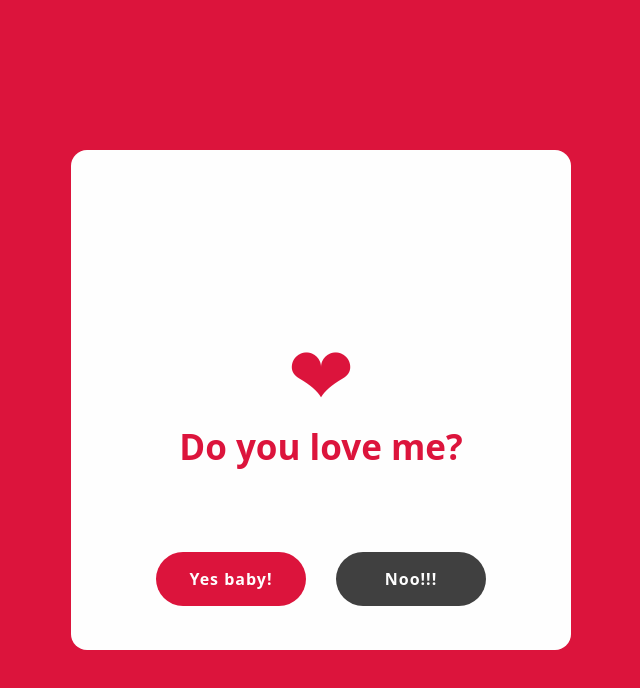
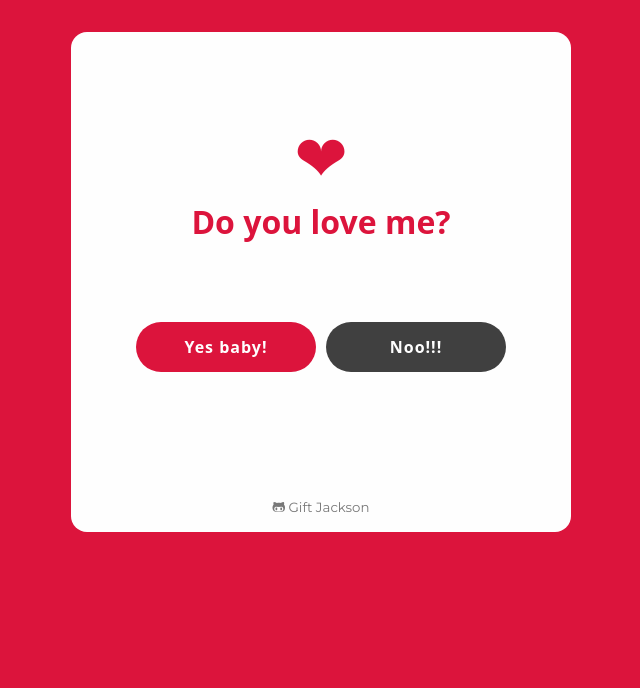
Before and after one commit to Gift-Jackson/doyouloveme, a plain HTML site: page index.html in a window 1280 px wide. Shown: the whole page, without its empty margins (319-959 px from the left). Drawn offline with Linux system fonts and the light colour scheme; a web font is replaced by a local one.

Commit message:
Add files via upload

```diff
--- a/index.html
+++ b/index.html
@@ -20,107 +20,116 @@
         padding: 0;
         outline: 0;
         box-sizing: border-box;
-        color: crimson;
+        text-decoration: none;
       }
 
-      body.love * {
-        color: #fefefe;
+      :root{
+        --primary-color:crimson;
+        --secondary:#fefefe;
+        --text-color:#404040;
+        --white:#fefefe;
+        --text-alt:crimson;
+        --font-1:"Rubik Doodle Shadow", system-ui;
+        --font-2:"Montserrat", sans-serif;
+      }
+      .love{
+        --primary-color:crimson;
+        --secondary:crimson;
+        --text-color:#fefefe;
+        --text-alt:#fefefe;
       }
 
-      body {
+      body{
+        background-color: var(--primary-color);
+      }
+      .wrapper{
+        width: 500px;
+        height: 500px;
+        margin: 2rem auto;
+        background-color: var(--secondary);
+        padding: 1rem;
+        text-align: center;
+        border-radius: 1rem;
+        position: relative;
         display: flex;
         justify-content: center;
         align-items: center;
-        height: 100vh;
-        background-color: crimson;
+        flex-direction: column;
       }
-
-      body.love .wrapper {
-        background-color: crimson;
+      .watermark{
+        font-family: var(--font-2);
+        color: var(--text-color);
+        opacity: 0.7;
+        position: absolute;
+        bottom: 1rem;
+        left: 50%;
+        transform: translateX(-50%);
       }
-
-      .wrapper {
-        width: 500px;
-        height: 500px;
-        text-align: center;
-        background-color: #fefefe;
-        display: flex;
-        justify-content: space-around;
-        align-items: center;
-        flex-direction: column;
-        border-radius: 1rem;
-        padding: 1rem;
+      .top{
+        transform: translateY(-80%);
+        font-family: var(--font-1);
+        color: var(--text-alt);
       }
-      .text {
-        font-size: 35px;
-        font-family: "Rubik Doodle Shadow", system-ui;
+      .heart{
+        font-size: 4rem;
       }
-
-      .btn-group {
+      .btn-group{
         display: flex;
         justify-content: center;
         align-items: center;
+        gap: 1rem;
+      }
+      .btn-group button{
+        letter-spacing: 1px;
+      }
+      .yesBtn{
+        height: 50px;
+        width: 180px;
+        cursor: pointer;
+        border-radius: 50px;
+        font-size: 1rem;
+        font-family: var(--font-1);
+        border: 0;
+        background-color: var(--primary-color);
+        color: var(--secondary);
+        position: absolute;
+        margin-right: 190px;
+        z-index: 2;
+        font-weight: bold;
+      }
+      .noBtn{
+        height: 50px;
+        width: 180px;
+        cursor: pointer;
+        border-radius: 50px;
+        font-size: 1rem;
+        font-family: var(--font-1);
+        border: 0;
+        background-color: #404040;
+        color: var(--secondary);
+        position: absolute;
+        margin-right: -190px;
+        z-index: 1;
+        font-weight: bold;
+      }
+      .retryBtn{
+        border: 0;
+        background-color: transparent;
+        font-family: var(--font-2);
+        color: #fefefe;
+        cursor: pointer;
+        display: none;
       }
 
-      .btn-group button {
-        padding: 1rem;
-        width: 150px;
-        font-size: 1rem;
-        border: 0;
-        border-radius: 50px;
-        position: absolute;
-        font-weight: bold;
-        letter-spacing: 1px;
-        font-family: "Rubik Doodle Shadow", system-ui;
+      @media (max-width:500px) {
+        .wrapper{
+            margin: unset;
+            border-radius: unset;
+            width: 100%;
+            height: 100vh;
+        }
       }
 
-      .btn-group button:nth-child(1) {
-        background-color: crimson;
-        color: #fefefe;
-        margin-left: -180px;
-        z-index: 2;
-      }
-      .btn-group button:nth-child(2) {
-        background-color: #404040;
-        color: #fefefe;
-        margin-right: -180px;
-        z-index: 1;
-      }
-      .heart {
-        font-size: 5rem;
-      }
-
-      .retryBtn {
-        padding: 0.5rem 1rem;
-        border-radius: 50px;
-        border: 0;
-        color: #fefefe;
-        background-color: transparent;
-        font-family: "Montserrat", sans-serif;
-        display: none;
-        cursor: pointer;
-      }
-
-      .watermark {
-        position: absolute;
-        bottom: 1rem;
-        opacity: 0.7;
-        font-family: "Montserrat", sans-serif;
-        color: #404040;
-      }
-
-      body.love .watermark {
-        color: #fefefe;
-      }
-
-      @media (max-width: 500px) {
-        .wrapper {
-          width: 100%;
-          height: 100vh;
-          border-radius: unset;
-          color: #fefefe;
-        }
-      }
     </style>
   </head>
   <body>
@@ -130,7 +139,7 @@
             <small><i class="fa-brands fa-github-alt"></i> Gift Jackson</small>
           </p>
       </a>
-      <div>
+      <div class="top">
         <div class="heart">❤</div>
         <h1 class="text">Do you love me?</h1>
       </div>
@@ -138,10 +147,9 @@
       <div class="btn-group">
         <button class="yesBtn">Yes baby!</button>
         <button class="noBtn">Noo!!!</button>
+        <button class="retryBtn">Click to try again if you don't believe...</button>
       </div>
-      <button class="retryBtn">
-        Click to try again if you don't believe...
-      </button>
+
     </div>
 
     <script>
@@ -159,7 +167,8 @@
 
       yesBtn.addEventListener("click", () => {
         text.innerHTML = `Awwwwn... <br/> I love you too babe`;
-        btnGroup.style.display = "none";
+        yesBtn.style.display = "none";
+        noBtn.style.display = "none";
         retryBtn.style.display = "block";
         document.body.classList.toggle("love");
       });
@@ -167,7 +176,8 @@
       retryBtn.addEventListener("click", () => {
         text.innerHTML = "Do you love me?";
         retryBtn.style.display = "none";
-        btnGroup.style.display = "flex";
+        yesBtn.style.display = "block";
+        noBtn.style.display = "block";
         document.body.classList.toggle("love");
         // Reset the position of noBtn
         noBtn.style.left = initialNoBtnLeft;
```
